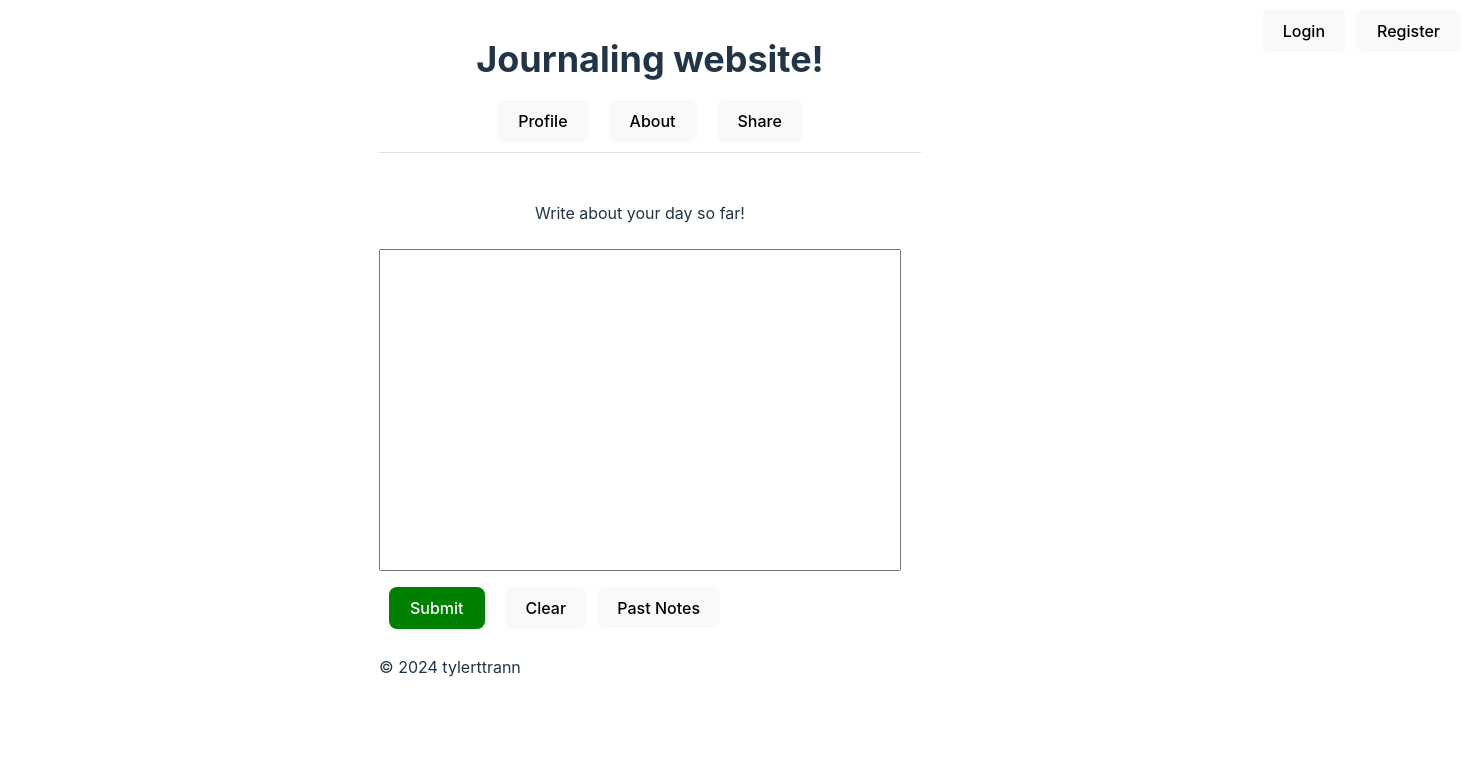
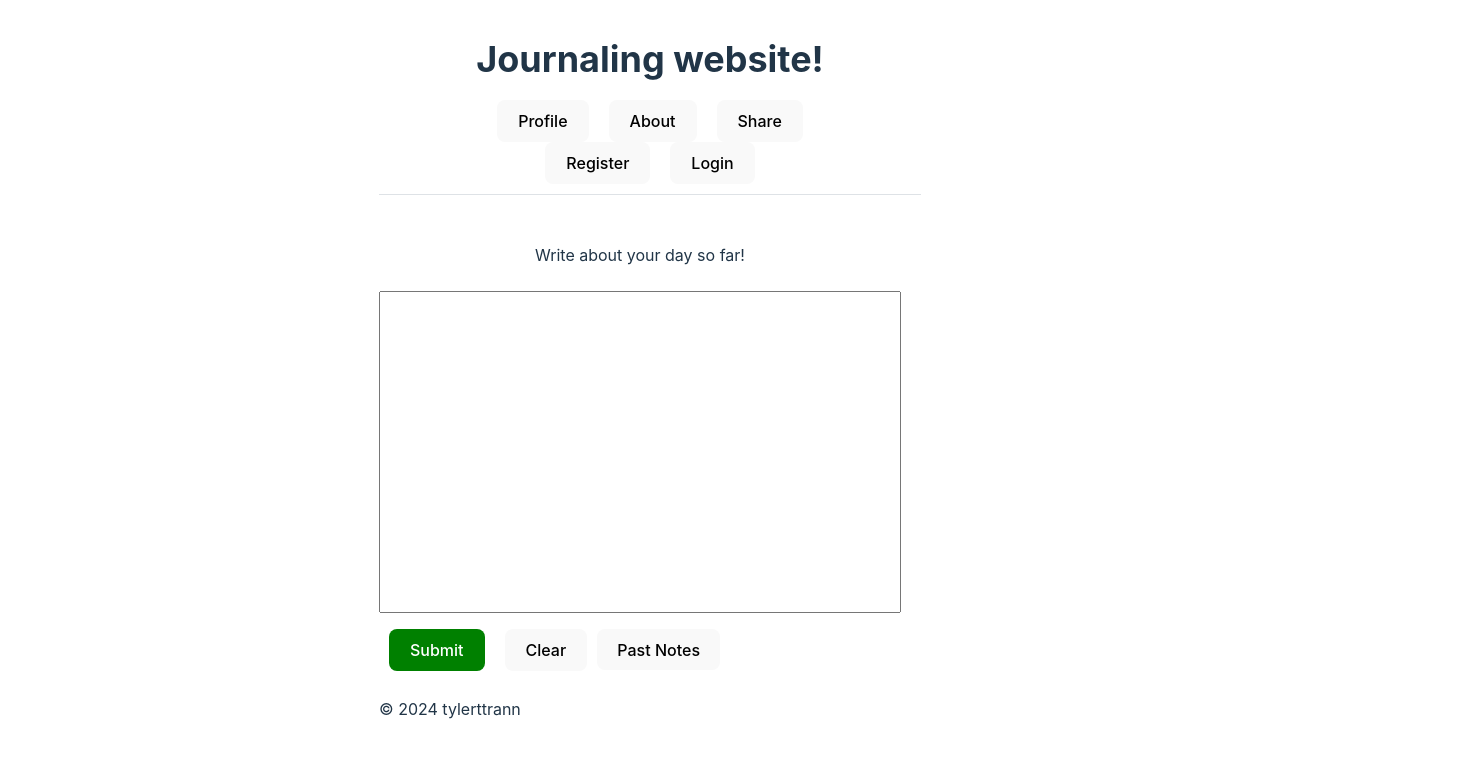
Before and after one commit to tylerttrannn/journaling-app, a React (Vite) app in the folder frontend_client/: page / in a window 1280 px wide. Shown: the top 758 px of the page, 1471 px wide, since content can reach past the window. Built offline with nearby package versions, Linux system fonts and the light colour scheme.

Commit message:
Added Register component

```diff
--- a/frontend_client/src/App.jsx
+++ b/frontend_client/src/App.jsx
@@ -2,14 +2,10 @@ import './App.css';
 import Header from './Header.jsx';
 import Footer from './Footer.jsx';
 import Notes from './Notes.jsx';
-import User from './User.jsx';
 
 function App() {
   return (
     <div className="App">
-      <div className="User">
-        <User/>
-      </div>
       <Header />
       <Notes />
       <Footer />
--- a/frontend_client/src/Header.jsx
+++ b/frontend_client/src/Header.jsx
@@ -21,6 +21,14 @@ function Header() {
         <button>About</button>
         <button>Share</button>
       </div>
+
+      <div>
+        <button>Register</button>
+        <button>Login</button>
+      </div>
+
+
+
     </div>
   );
 }
--- a/frontend_client/src/Notes.jsx
+++ b/frontend_client/src/Notes.jsx
@@ -17,7 +17,6 @@ function Notes() {
     useEffect(() => {
         localStorage.setItem('notes', JSON.stringify(notes));
     }, [notes]);
-
 
 
     const handleChange = (event) => {
--- a/frontend_client/src/User.jsx
+++ /dev/null
@@ -1,13 +0,0 @@
-import './User.css';
-
-function User() {
-   return (
-   <div className="top-right">
-    <button className="login">Login</button>
-    <button className="register">Register</button>
-   </div>
-
-);
-}
-
-export default User;
```
Also changed, not shown: frontend_client/src/Register.jsx (added, +17 -0 lines).
